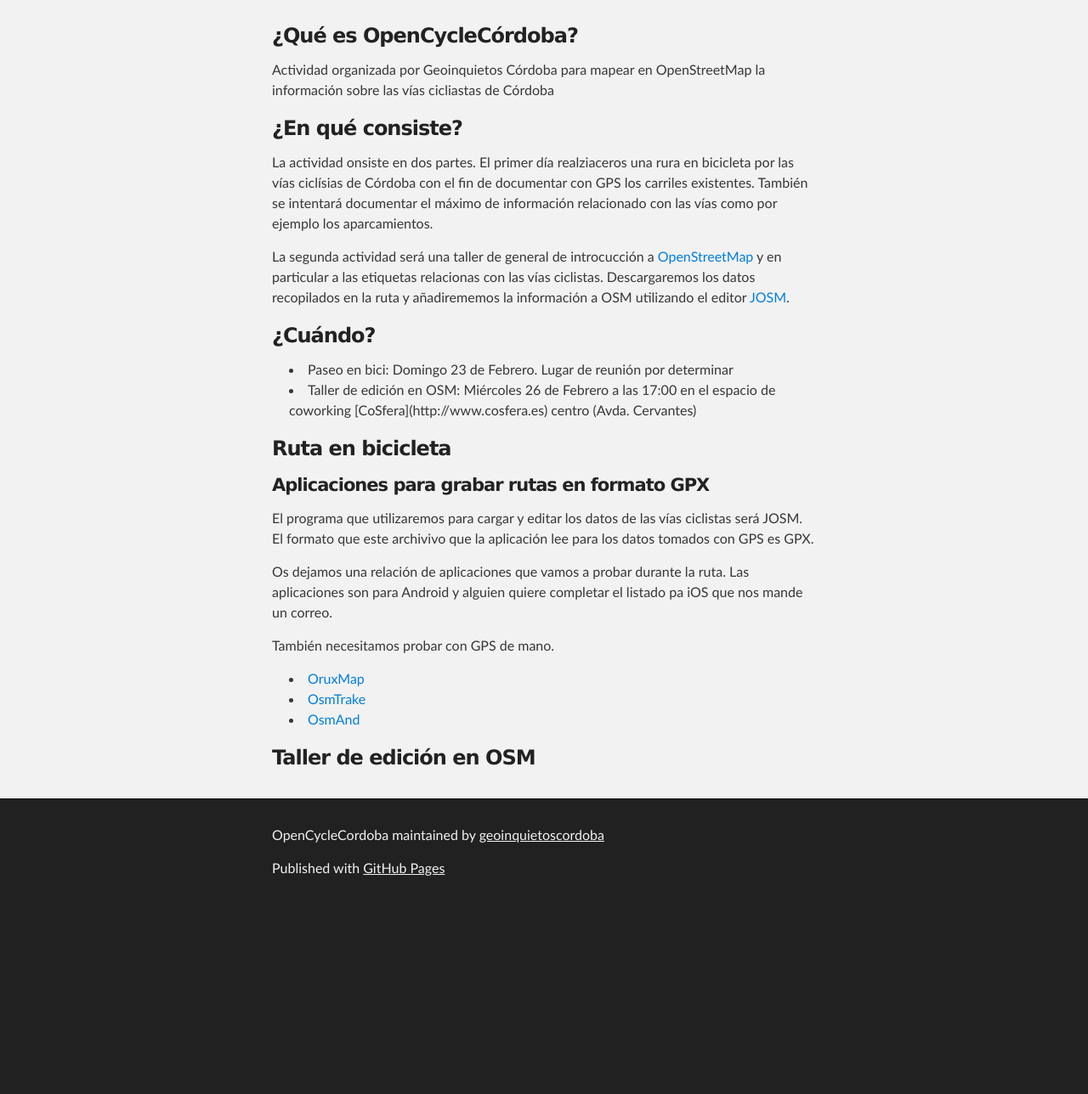
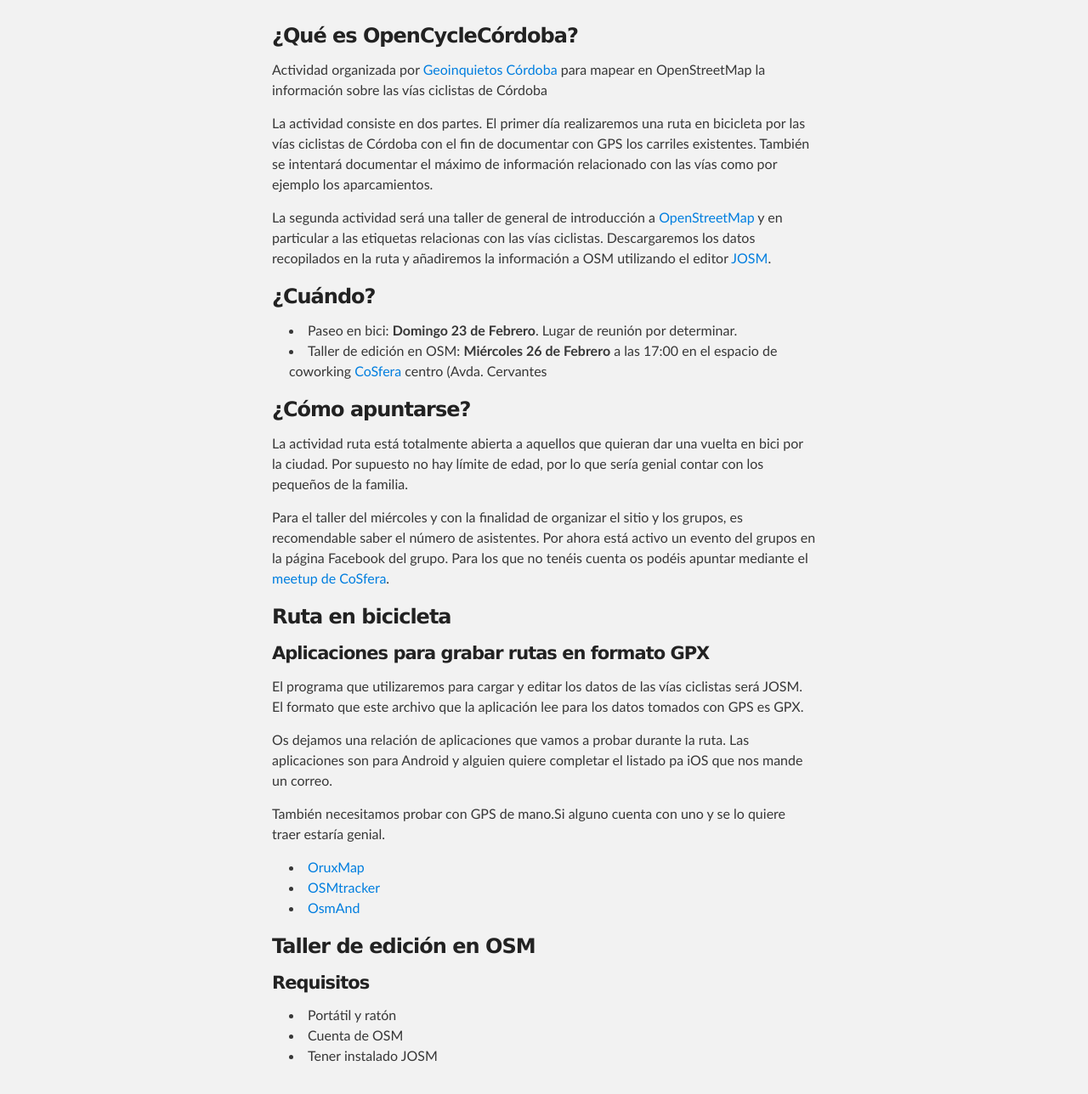
Before and after one commit to geoinquietoscordoba/opencyclecordoba, a plain HTML site: page index.html in a window 1280 px wide. Shown: the part 200-1488 px from the top of the page at 85% size. Before the commit the page ends 1269 px from the top, so only its background shows below. Drawn offline with Linux system fonts and the light colour scheme.

Commit message:
Update index.html

```diff
--- a/index.html
+++ b/index.html
@@ -8,7 +8,7 @@
 
     <link rel="stylesheet" type="text/css" media="screen" href="stylesheets/stylesheet.css">
 
-    <title>OpenCycleCordoba</title>
+    <title>OpenCycleCórdoba</title>
   </head>
 
   <body>
@@ -28,38 +28,36 @@
     <div id="main_content_wrap" class="outer">
       <section id="main_content" class="inner">
 
-  <h3>¿Qué es OpenCycleCórdoba?</h3>
-
-<p>Actividad organizada por Geoinquietos Córdoba para mapear en OpenStreetMap la información sobre las vías cicliastas de Córdoba</p>
-
-<h3>¿En qué consiste?</h3>
-
-<p>La actividad onsiste en dos partes. El primer día realziaceros una rura en bicicleta por las vías ciclísias de Córdoba con el fin de documentar con GPS los carriles existentes. También se intentará documentar el máximo de información relacionado con las vías como por ejemplo los aparcamientos.</p>
-
-<p>La segunda actividad será una taller de general de introcucción a <a href="http://www.openstreetmap.org">OpenStreetMap</a> y en particular a las etiquetas relacionas con las vías ciclistas. Descargaremos los datos recopilados en la ruta y añadirememos la información a OSM utilizando el editor <a href="http://www.cosfera.es">JOSM</a>.</p>
+ <h3>¿Qué es OpenCycleCórdoba?</h3>
+<p>Actividad organizada por <a href="http://wiki.osgeo.org/wiki/Category:Geoinquietos_C%C3%B3rdoba">Geoinquietos Córdoba</a> para mapear en OpenStreetMap la información sobre las vías ciclistas de Córdoba</p>
+<p>La actividad consiste en dos partes. El primer día realizaremos una ruta en bicicleta por las vías ciclistas de Córdoba con el fin de documentar con GPS los carriles existentes. También se intentará documentar el máximo de información relacionado con las vías como por ejemplo los aparcamientos.</p>
+<p>La segunda actividad será una taller de general de introducción a <a href="http://www.openstreetmap.org">OpenStreetMap</a> y en particular a las etiquetas relacionas con las vías ciclistas. Descargaremos los datos recopilados en la ruta y añadiremos la información a OSM utilizando el editor <a href="http://www.cosfera.es">JOSM</a>.</p>
 <h3>¿Cuándo?</h3>
-
 <ul>
-  <li>Paseo en bici: Domingo 23 de Febrero. Lugar de reunión por determinar</li>
-  <li>Taller de edición en OSM: Miércoles 26 de Febrero a las 17:00 en el espacio de coworking [CoSfera](http://www.cosfera.es) centro (Avda. Cervantes)</li>
+<li>Paseo en bici: <strong>Domingo 23 de Febrero</strong>. Lugar de reunión por determinar.</li>
+<li>Taller de edición en OSM: <strong>Miércoles 26 de Febrero</strong> a las 17:00 en el espacio de coworking <a href="http://www.cosfera.es">CoSfera</a> centro (Avda. Cervantes</li>
+</ul>
+<h3>¿Cómo apuntarse?</h3>
+<p>La actividad ruta está totalmente abierta a aquellos que quieran dar una vuelta en bici por la ciudad. Por supuesto no hay límite de edad, por lo que sería genial contar con los pequeños de la familia.</p>
+<p>Para el taller del miércoles y con la finalidad de organizar el sitio y los grupos, es recomendable saber el número de asistentes. Por ahora está activo un evento del grupos en la página Facebook del grupo. Para los que no tenéis cuenta os podéis apuntar mediante el <a href="http:///www.cosfera.es">meetup de CoSfera</a>.</p>
+<h3>Ruta en  bicicleta</h3>
+<h4>Aplicaciones para grabar rutas en formato GPX</h4>
+<p>El programa que utilizaremos para cargar y editar los datos de las vías ciclistas será JOSM. El formato que este archivo que la aplicación lee para los datos tomados con GPS es GPX.</p>
+<p>Os dejamos una relación de aplicaciones que vamos a probar durante la ruta. Las aplicaciones son para Android y alguien quiere completar el listado pa iOS que nos mande un correo.</p>
+<p>También necesitamos probar con GPS de mano.Si alguno cuenta con uno y se lo quiere traer estaría genial.</p>
+<ul>
+<li><a href="http://www.oruxmaps.com/">OruxMap</a></li>
+<li><a href="http://wiki.openstreetmap.org/wiki/OSMtrackers">OSMtracker</a></li>
+<li><a href="http://osmand.net/">OsmAnd</a></li>
+</ul>
+<h3>Taller de edición en OSM</h3>
+<h4>Requisitos</h4>
+<ul>
+<li>Portátil y ratón</li>
+<li>Cuenta de OSM</li>
+<li>Tener instalado JOSM</li>
 </ul>
 
-<h3>Ruta en bicicleta</h3>
-
-<h4>Aplicaciones para grabar rutas en formato GPX</h4>
-
-<p>El programa que utilizaremos para cargar y editar los datos de las vías ciclistas será JOSM. El formato que este archivivo que la aplicación lee para los datos tomados con GPS es GPX.</p>
-
-<p>Os dejamos una relación de aplicaciones que vamos a probar durante la ruta. Las aplicaciones son para Android y alguien quiere completar el listado pa iOS que nos mande un correo.</p>
-
-<p>También necesitamos probar con GPS de mano.</p>
-
-<ul>
-<li><a href="http://www.cosfera.es">OruxMap</a></li>
-<li><a href="http://www.cosfera.es">OsmTrake</a></li>
-<li><a href="http://www.cosfera.es">OsmAnd</a></li>
-</ul>
-<h3>Taller de edición en OSM</h3>
 
 </section>
     </div>
```
